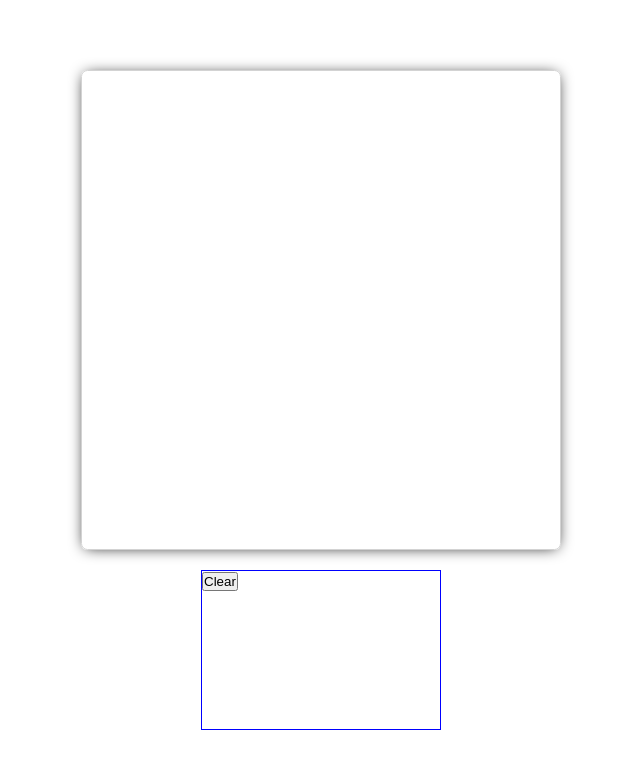
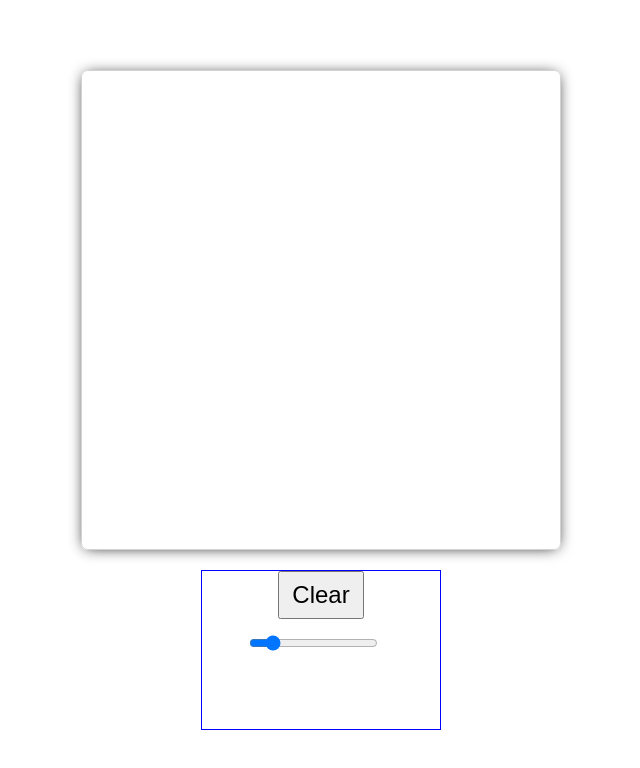
Before and after one commit to nronzel/TOP-Etchasketch, a plain HTML site: page index.html in a window 1280 px wide. Shown: the whole page, without its empty margins (319-959 px from the left). Drawn offline with Linux system fonts and the light colour scheme.

Commit message:
added range slider to select a size of the drawing grid

```diff
--- a/index.html
+++ b/index.html
@@ -13,6 +13,10 @@
     </div>
     <div class="controls">
         <button class="reset" type="reset" label="reset" value="reset">Clear</button>
+        <div class="slider">
+            <input type="range" name="size" id="slider" min="2" max="100" value="16" oninput="val.textContent = this.value">
+            <p id="val"></p>
+        </div>
     </div>
 </body>
 </html>
--- a/script.js
+++ b/script.js
@@ -1,9 +1,15 @@
 const container = document.querySelector('.container');
 const clear = document.querySelector('.reset');
+const slider = document.querySelector('#slider');
+const sliderValue = document.getElementById('slider').value;
+const showVal = document.querySelector('#val');
 
-// function reset(e) {
-//     e.classList.remove = 'hovered';
-// }
+console.log(sliderValue);
+
+slider.addEventListener('input', () => {
+    console.log(slider.value);
+});
+
 
 
 function makeRows(rows, columns) {
@@ -11,7 +17,6 @@ function makeRows(rows, columns) {
     container.style.setProperty('--cols', columns);
     for (let i = 0; i < (rows * columns); i++) {
         let cell = document.createElement('div');
-        // cell.textContent = (i + 1);
         container.appendChild(cell).className = 'gridItem';
         cell.onmouseover = function () {
             cell.classList = 'hovered';
@@ -22,6 +27,4 @@ function makeRows(rows, columns) {
     };
 };
 
-// clear.addEventListener('click', reset);
-
-makeRows(16,16);
+makeRows(sliderValue,sliderValue);
--- a/style.css
+++ b/style.css
@@ -56,3 +56,17 @@ body {
 .hovered {
     background-color: black;
 }
+
+.reset {
+    display: block;
+    font-size: 1.5rem;
+    padding: .5rem .8rem;
+    margin: 0 auto;
+}
+
+.slider {
+    display: flex;
+    justify-content: center;
+    gap: 1rem;
+    margin: 1rem 0;
+}
```
